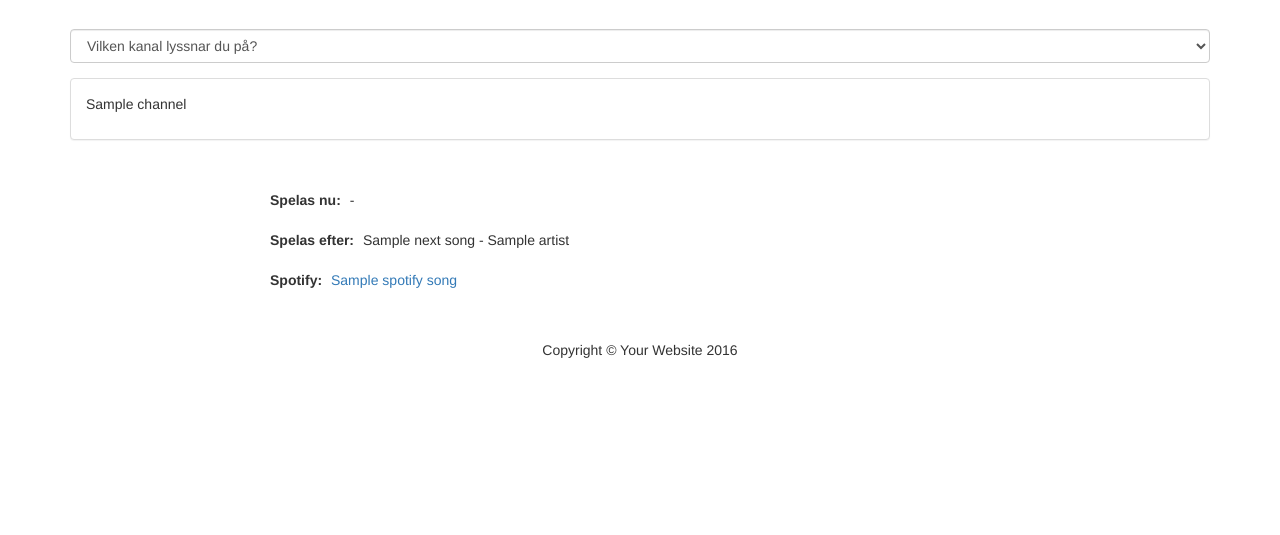
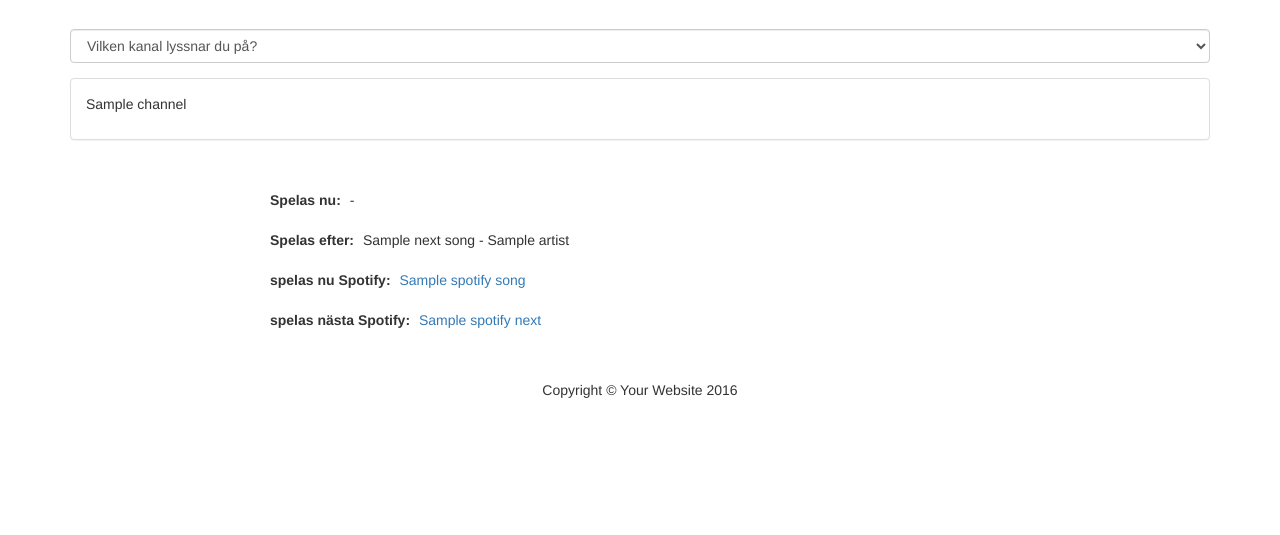
Before and after one commit to mariaholmberg283/WebbtjansterGruppDiggarn, a Flask app: template templates/radiochannel.html in a window 1280 px wide. Shown: the part 446-981 px from the top of the page. Before the commit the page ends 804 px from the top, so only its background shows below. Run offline with Flask 2, Linux system fonts and the light colour scheme; the template is opened without the code that fills it: most values are stand-ins (such as "Sample title", 1, 10 or a date in 2020); some libraries are stand-ins or nearby versions.

Commit message:
länk till även nästa låt, ej rätt formulering

```diff
--- a/server.py
+++ b/server.py
@@ -18,7 +18,8 @@ def radiochannel(channelID):
     nowPlaying = sr_communication.getPlaying(channelID)
     nextSong = sr_communication.nextPlaying(channelID)
     spotifySong = searchSpotify(nowPlaying)
-    return render_template('radiochannel.html', channels=dictionary['channel'], channel=dictionary2, nowPlaying=nowPlaying, nextSong=nextSong, spotifySong = spotifySong)
+    spotifyNext = searchSpotify(nextSong)
+    return render_template('radiochannel.html', channels=dictionary['channel'], channel=dictionary2, nowPlaying=nowPlaying, nextSong=nextSong, spotifySong = spotifySong, spotifyNext=spotifyNext)
 
 def searchSpotify(songInfo):
     if 'error' in songInfo:
--- a/templates/radiochannel.html
+++ b/templates/radiochannel.html
@@ -46,9 +46,17 @@
                         {% endif %}
                         </div>
                         <div id="spotify">
-                        <span class="pre">Spotify:</span>
+                        <span class="pre">spelas nu Spotify:</span>
                         {% if 'error' not in spotifySong: %}
                         <span class="title"> <a href="{{spotifySong[0]['uri']}}">{{spotifySong[0]['name']}}</a></span>
+                        {% else: %}
+                        <span class="error">Låten kan inte hittas på Spotify</span>
+                        {% endif %}
+                        </div>
+                        <div id="spotify">
+                        <span class="pre">spelas nästa Spotify:</span>
+                        {% if 'error' not in spotifyNext: %}
+                        <span class="title"> <a href="{{spotifyNext[0]['uri']}}">{{spotifyNext[0]['name']}}</a></span>
                         {% else: %}
                         <span class="error">Låten kan inte hittas på Spotify</span>
                         {% endif %}
```
